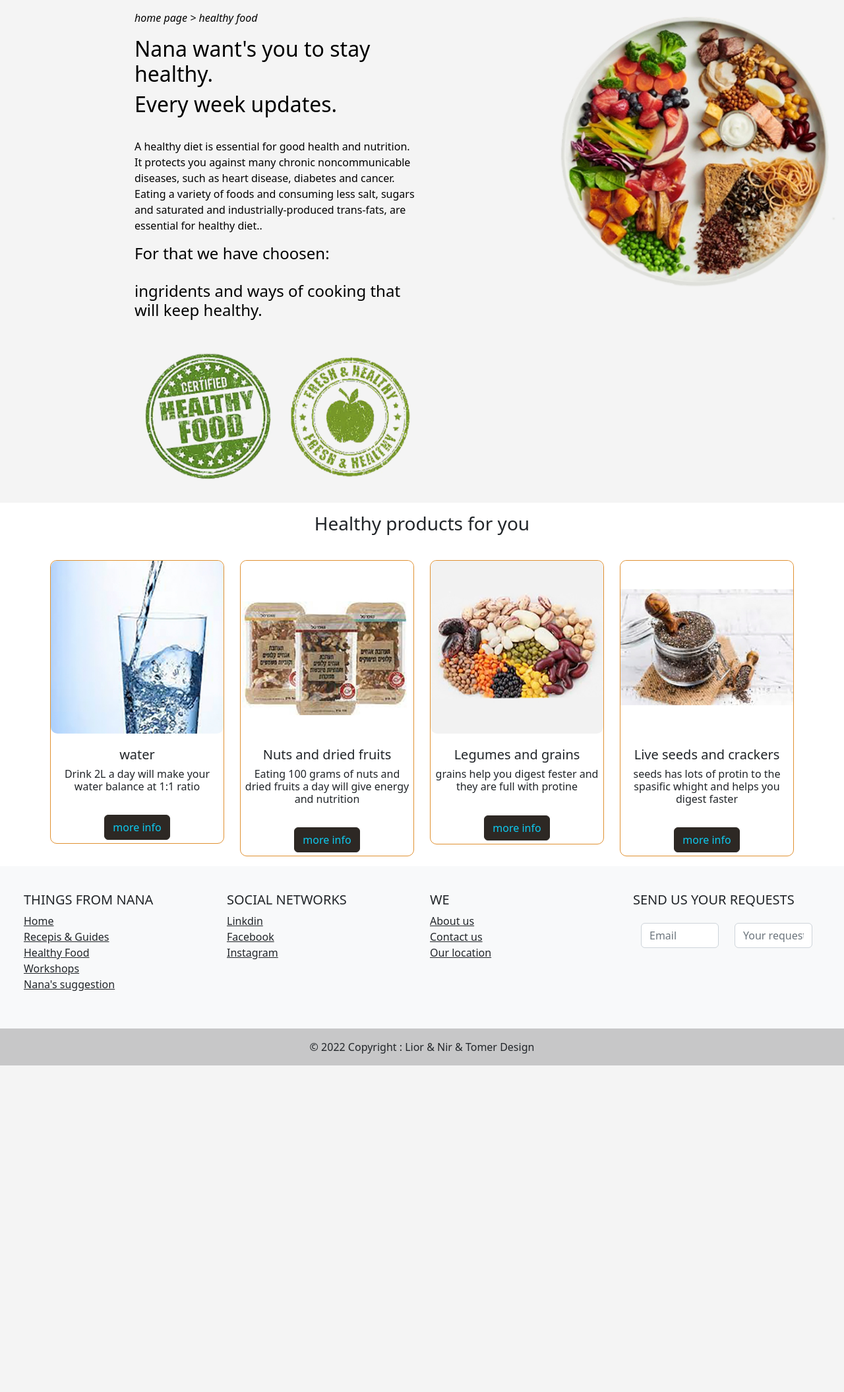
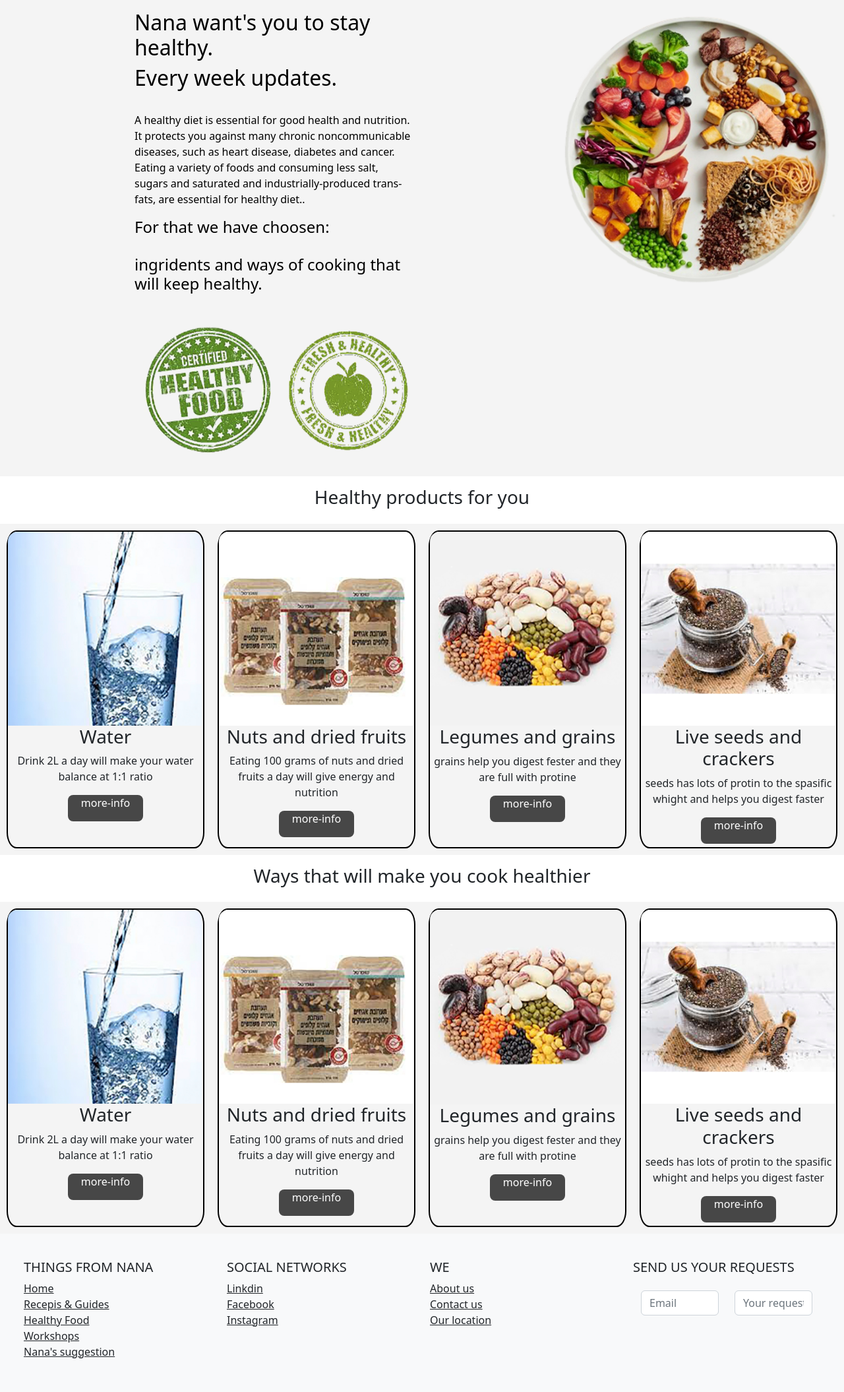
Before and after one commit to nirayal/WEB_Proj, a PHP site: page /Healthy_Food.htm in a window 1280 px wide. Shown: the part 99-2209 px from the top of the page at 66% size. Before the commit the page ends 1714 px from the top, so only its background shows below. Run offline with PHP 8.4, Linux system fonts and the light colour scheme.

Commit message:
lior finish this page

```diff
--- a/Healthy_Food.htm
+++ b/Healthy_Food.htm
@@ -55,7 +55,6 @@
               </div> -->
               <div class="row welcome-aria">
                   <div class="col align-self-top text-left text-in-welcome">
-                    <p class="breadcramps">home page > healthy food</p>
                     <H2>Nana want's you to stay healthy.</H2>
                     <H2>Every week updates.</H2>
                     <br>
@@ -68,9 +67,9 @@
                       are essential for healthy diet..</P>
                     <h4>For that we have choosen: <br/><br/> ingridents and ways of cooking that will keep healthy.</h4>
                     <br>
-                    <div class="row">
+                    <div class="row row-spamp">
                       <div class="col-6">
-                        <img class="healthfy-food-stamp" src="Pics/stamp.png" width="200" height="200">
+                        <img class="healthfy-food-stamp" src="Pics/stamp.png" >
                       </div>
                       <div class="col-6">
                         <img class="healthfy-food-stamp" src="Pics/stamp2.png">
@@ -87,64 +86,76 @@
                   <h3>Healthy products for you</h3>
                 </div>
               </div>
-              <div class="row product-row">
-                <div class="col-sm">
-                  <div class="product-card">
-                    <div class="product-image">
-                      <img class="img-product" src="Pics/watercopy.jpg">
+              <div class="flexbox-continer">
+                <div class="flexbox-item flexbox-item1">
+                    <img class="product-image" src="Pics/watercopy.jpg">
                     <div class="product-info">
-                            <h5>water</h5>
-                            <h6>Drink 2L a day will make your water balance at 1:1 ratio</h6>
+                        <h3>Water</h3>
+                        <p>Drink 2L a day will make your water balance at 1:1 ratio</p>
+                        <div class="more-info-btm"><p>more-info</p></div>
                     </div>
-                          <div class="product-info-btn">
-                            <button type="button" class="btn btn-outline-info">more info</button>
+                </div>
+                <div class="flexbox-item flexbox-item1">
+                    <img class="product-image" src="Pics/Nuts.jpg">
+                    <div class="product-info">
+                        <h3>Nuts and dried fruits</h3>
+                        <p>Eating 100 grams of nuts and dried fruits a day will give energy and nutrition</p>
+                        <div class="more-info-btm"><p>more-info</p></div>
+                    </div>
+                </div>
+                <div class="flexbox-item flexbox-item1">
+                    <img class="product-image" src="Pics/Legumes.jpg">
+                    <div class="product-info">
+                        <h3>Legumes and grains</h3>
+                        <p>grains help you digest fester and they are full with protine</p>
+                        <div class="more-info-btm"><p>more-info</p></div>
+                    </div>
+                </div>
+                <div class="flexbox-item flexbox-item1">
+                    <img class="product-image" src="Pics/live-seeds.jpg">
+                    <div class="product-info">
+                        <h3>Live seeds and crackers</h3>
+                        <p>seeds has lots of protin to the spasific whight and helps you digest faster</p>
+                        <div class="more-info-btm"><p>more-info</p></div>
                     </div>
                 </div>
             </div>
-                </div>
-                <div class="col-sm ">
-                  <div class="product-card">
-                    <div class="product-image">
-                      <img class="img-product" src="Pics/Nuts.jpg">
-                        <div class="product-info">
-                            <h5>Nuts and dried fruits</h5>
-                            <h6>Eating 100 grams of nuts and dried fruits a day will give energy and nutrition</h6>
-
-                        </div>
-                        <div class="product-info-btn">
-                          <button type="button" class="btn btn-outline-info">more info</button>
+            <div class="row">
+              <div class="col text-center">
+                <h3>Ways that will make you cook healthier</h3>
               </div>
             </div>
+            <div class="flexbox-continer">
+              <div class="flexbox-item flexbox-item1">
+                  <img class="product-image" src="Pics/watercopy.jpg">
+                  <div class="product-info">
+                      <h3>Water</h3>
+                      <p>Drink 2L a day will make your water balance at 1:1 ratio</p>
+                      <div class="more-info-btm"><p>more-info</p></div>
                   </div>
               </div>
-                <div class="col-sm">
-                  <div class="product-card">
-                    <div class="product-image">
-                      <img class="img-product" src="Pics/Legumes.jpg">
+              <div class="flexbox-item flexbox-item1">
+                  <img class="product-image" src="Pics/Nuts.jpg">
                   <div class="product-info">
-                            <h5>Legumes and grains</h5>
-                            <h6>grains help you digest fester and they are full with protine</h6>
-
-                        </div>
-                        <div class="product-info-btn">
-                          <button type="button" class="btn btn-outline-info">more info</button>
+                      <h3>Nuts and dried fruits</h3>
+                      <p>Eating 100 grams of nuts and dried fruits a day will give energy and nutrition</p>
+                      <div class="more-info-btm"><p>more-info</p></div>
                   </div>
               </div>
+              <div class="flexbox-item flexbox-item1">
+                  <img class="product-image" src="Pics/Legumes.jpg">
+                  <div class="product-info">
+                      <h3>Legumes and grains</h3>
+                      <p>grains help you digest fester and they are full with protine</p>
+                      <div class="more-info-btm"><p>more-info</p></div>
                   </div>
               </div>
-                <div class="col-sm">
-                  <div class="product-card">
-                    <div class="product-image">
-                      <img class="img-product" src="Pics/live-seeds.jpg">
+              <div class="flexbox-item flexbox-item1">
+                  <img class="product-image" src="Pics/live-seeds.jpg">
                   <div class="product-info">
-                            <h5>Live seeds and crackers</h5>
-                            <h6>seeds has lots of protin to the spasific whight and helps you digest faster</h6>
-
-                        </div>
-                        <div class="product-info-btn">
-                          <button type="button" class="btn btn-outline-info">more info</button>
-                        </div>
-                    </div>
+                      <h3>Live seeds and crackers</h3>
+                      <p>seeds has lots of protin to the spasific whight and helps you digest faster</p>
+                      <div class="more-info-btm"><p>more-info</p></div>
                   </div>
               </div>
           </div>
--- a/style.css
+++ b/style.css
@@ -65,11 +65,8 @@ body {
     .image{height: 100%; width: 100%;}
 }
 
-/* lior changes healfy food */
-.breadcramps{
-    font-style:italic;
-    color: black !important;
-}
+/****** lior changes healfy food *******/
+
 
 .welcome-aria{
     background-color: #f4f4f4;
@@ -80,7 +77,7 @@ body {
 .text-in-welcome{
     margin-left: 15%;
     margin-top: 35px;
-    padding-right: 15% !important;
+    margin-right: 15% !important;
     background-color: #f4f4f4;
 }
 .healthfy-food-stamp{
@@ -88,61 +85,66 @@ body {
 }
 
 
-.product-row{
-    padding-left: 5% !important;
-    padding-right: 5% !important;
+/* liors css - healfy-food page */
+.flexbox-continer{
+    display: flex;
+    flex-direction: row;
+    justify-content: center;
+    background-color: #f4f4f4;
+
+}
+
+.flexbox-item{
+    width: 300px;
+    margin: 10px;
+    border: 2px solid black;
+    border-radius: 5%;
+    /* background-color: aqua; */
+}
+
+.flexbox-item1{
+    min-height: 450px;
+
 }
 
 
-.product-card{
-    border: solid #e09132 1px;
-    border-radius: 10px;
-
+.product-image{
+    width: 294px ;
+    object-fit: cover;
+    border-radius: 5% 5% 0 0;
+}
+.product-info{
+    text-align: center;
+    align-items: center;
 }
 
-.product-info {
-      margin-top: 20px;
-      margin-bottom: 10px;
-      padding-bottom: 10px;
-      text-align: center;
-}
-.product-info-btn{
-    display: flex;
-    align-items: center;
-    justify-content: center;
-}
-
-.btn-outline-info{
-    margin: 5px ;
-    border-color: #e09132;
-    background-color: #e09132;
-}
-.btn{
-    border-color: #2D2824 !important;
-    background-color: #2D2824 !important;
-}
-
-/*all images in product-row has class img-product*/
-.product-image img {
-    max-width: 400px;
-    height: auto;
-    border-radius: 10px;
+.more-info-btm{
+    background-color: #474747;
+    border: none;
+    color: rgb(255, 255, 255);
+    padding: 0px 20px 0px 20px;
+    text-align: center;
+    vertical-align: middle;
+    text-decoration: none;
+    display: inline-block;
+    font-size: 16px;
+    margin: 0px 0px 5px;
+    cursor: pointer;
+    border-radius: 8px;
   }
 
-/*Big smartphones [426px -> 600px]*/
-  @media only screen and (max-width: 600px){
-.row{flex-direction: column !important;}
-    .product-row{width: 100%;}
-    .product-card{
-        margin-top: 10px;
-    align-items: center;
-    justify-content: center;
-}
-    .banner{
-        display: none !important;
+@media (max-width: 800px) {
+    .flexbox-continer{
+      flex-direction: column;
+      margin: 0;
+      align-items: center;
+      min-width: none;
+      }
+    .product-image{
+        max-width: 100%;
     }
-    .product-info{padding-left:
-        30px;padding-right: 30px;
-    }
-    .breadcramps{display: none;}
-}
+    .welcome-aria{flex-direction: column !important;}
+    .banner{display: none !important;}
+    .text-in-welcome{padding: 0px !important;margin: 0px !important;text-align: center;}
+    .healthfy-food-stamp{max-width: auto;justify-content: center;align-items: center;}
+  }
```
Lines whose indentation alone changed are shown as unchanged.
